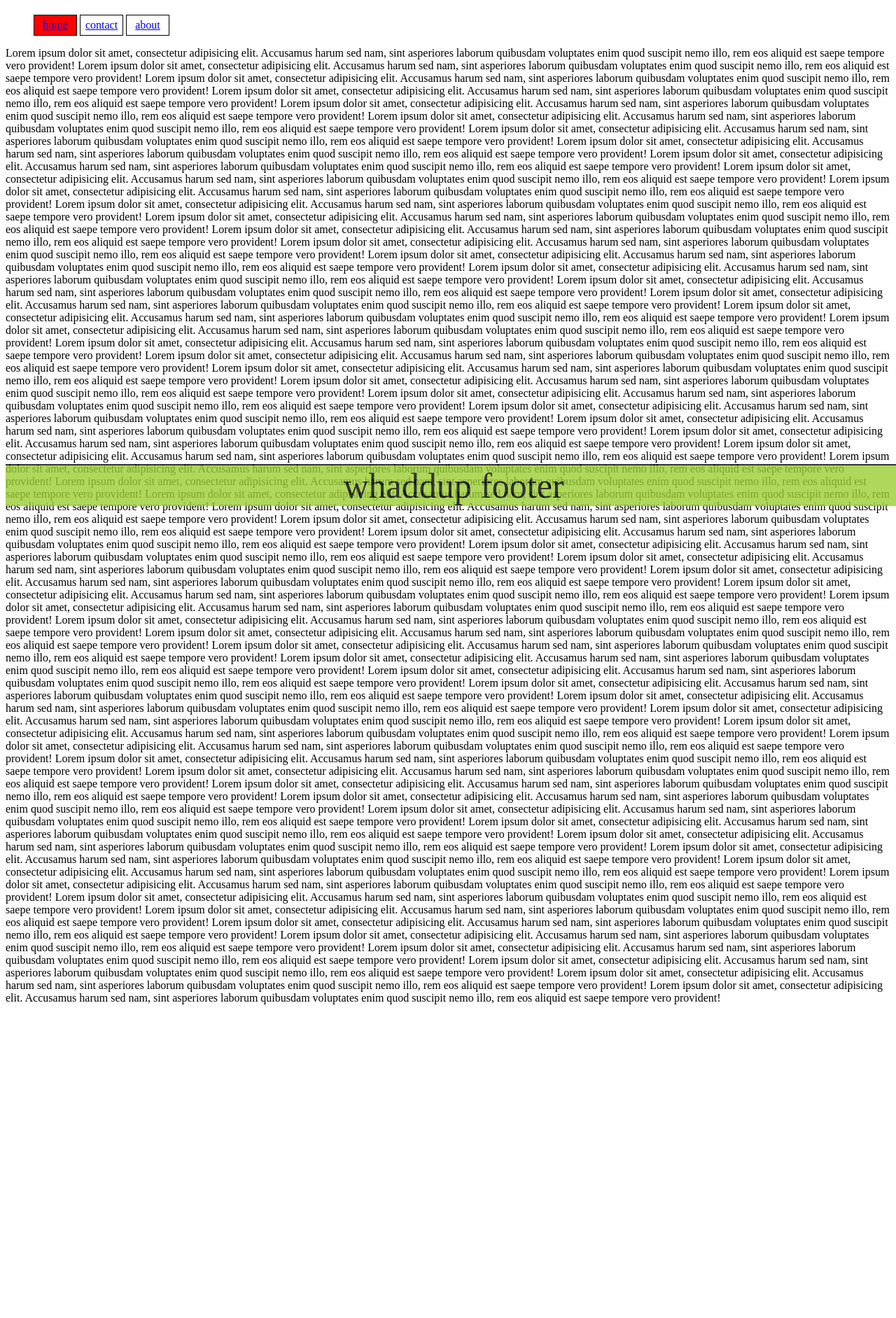
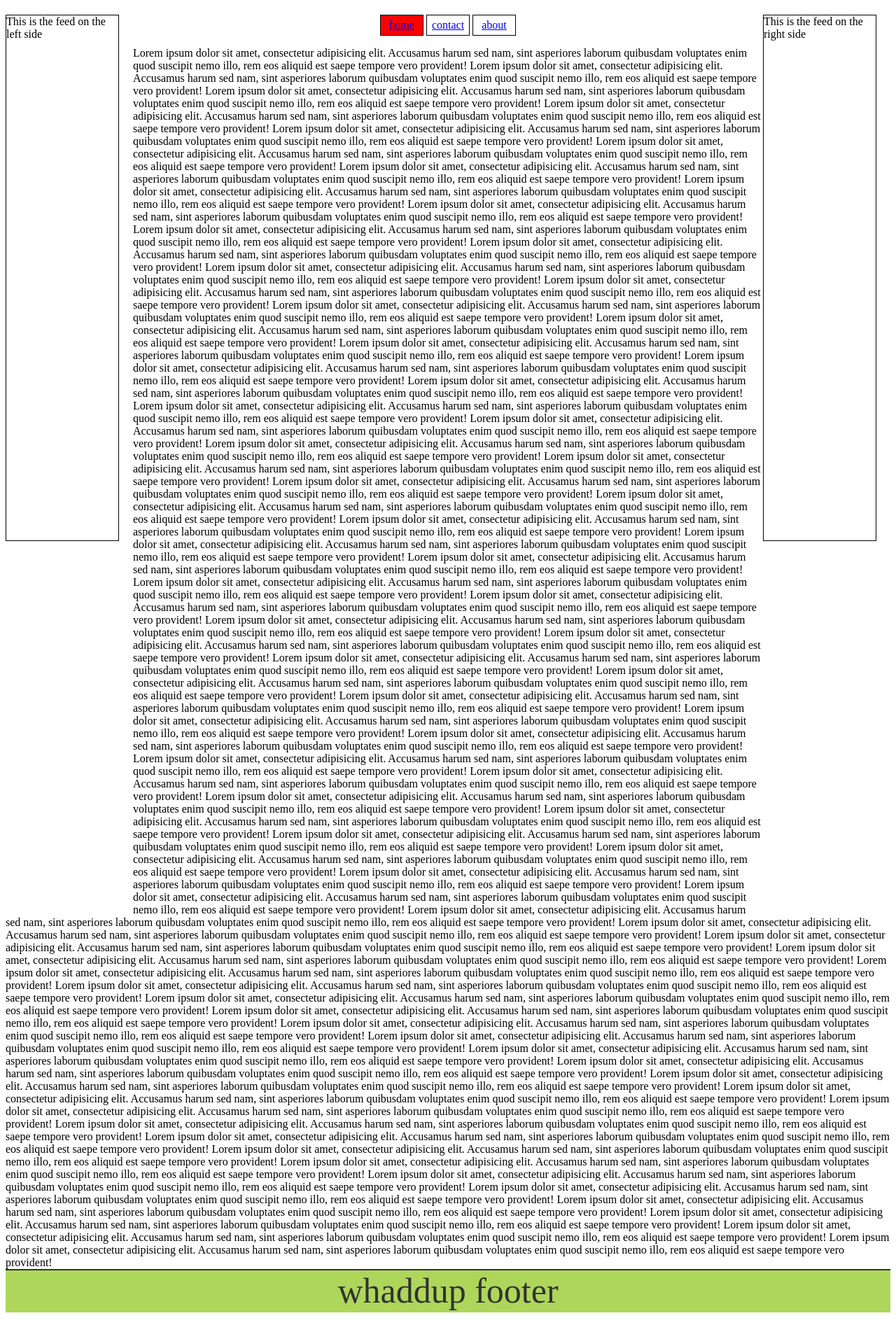
Before and after one commit to Jackcunningolf/BoisEvolvE, a PHP site: page / in a window 1280 px wide. Shown: the part 77-1960 px from the top of the page at 70% size. Before the commit the page ends 1512 px from the top, so only its background shows below. Run offline with PHP 8.4, Linux system fonts and the light colour scheme.

Commit message:
left and right feeds there

```diff
--- a/about.php
+++ b/about.php
@@ -4,6 +4,7 @@
     echo '</head>';
 
     $currentPage = "about";
+    require_once 'feeds.php';
     require_once 'nav.php';
 
     $majors = array();
@@ -15,6 +16,9 @@
 ?>
 
 whaddup about <br>
+
+
+
 <?php
     echo "<pre>" . print_r($majors, 1) . "</pre>";
 
--- a/data.txt
+++ b/data.txt
@@ -1 +1,4 @@
-Jack Josh Dallas Micheal Angelina Eric Micah Joanie Josh
+Jack,banana
+noa,orange
+izzy,strawberry
+hanson,kiwi
--- /dev/null
+++ b/feeds.php
@@ -0,0 +1,7 @@
+<div id="leftfeed" class="feeds">
+    This is the feed on the left side
+</div>
+
+<div id="rightfeed" class="feeds">
+    This is the feed on the right side
+</div>
--- a/index.php
+++ b/index.php
@@ -3,6 +3,8 @@
     echo '<h1 id="header"> Welcome to Boise Flavors home </h1>';
     echo '</head>';
 ?>
+
+<?php require_once 'feeds.php'; ?>
 
 <?php
     $currentPage = "index";
--- a/phpstyle.css
+++ b/phpstyle.css
@@ -3,6 +3,10 @@
     border-bottom: solid black 2px;
     padding-bottom: 20px;
     padding-top: 10px;
+}
+
+#navigate {
+    text-align: center;
 }
 
 #navigate > ul > li {
@@ -24,12 +28,28 @@ ul > li:hover {
     background-color: #ec6313;
 }
 
+.feeds {
+    height: 750px;
+    width: 160px;
+    border: solid black 1px;
+    margin-right: 20px;
+    margin-bottom: 530px;
+}
+
+#leftfeed {
+    float: left;
+}
+
+#rightfeed {
+    float: right;
+}
 
 footer {
-    position: fixed;
+    /* position: absolute; */
     bottom: 0;
     text-align: center;
     width: 100%;
+    height: 60px;
     font-size: 50px;
     border-top: solid black 2px;
     background-color: yellowgreen;
@@ -41,8 +61,9 @@ footer {
     padding-right: 40%;
 }
 
-#contactTable > table {
+table {
     border-collapse: collapse;
+    margin: 50px;
 }
 
 thead > tr, th {
```
Also changed, not shown: contact.php (+27 -6 lines), table.php (added, +41 -0 lines).
